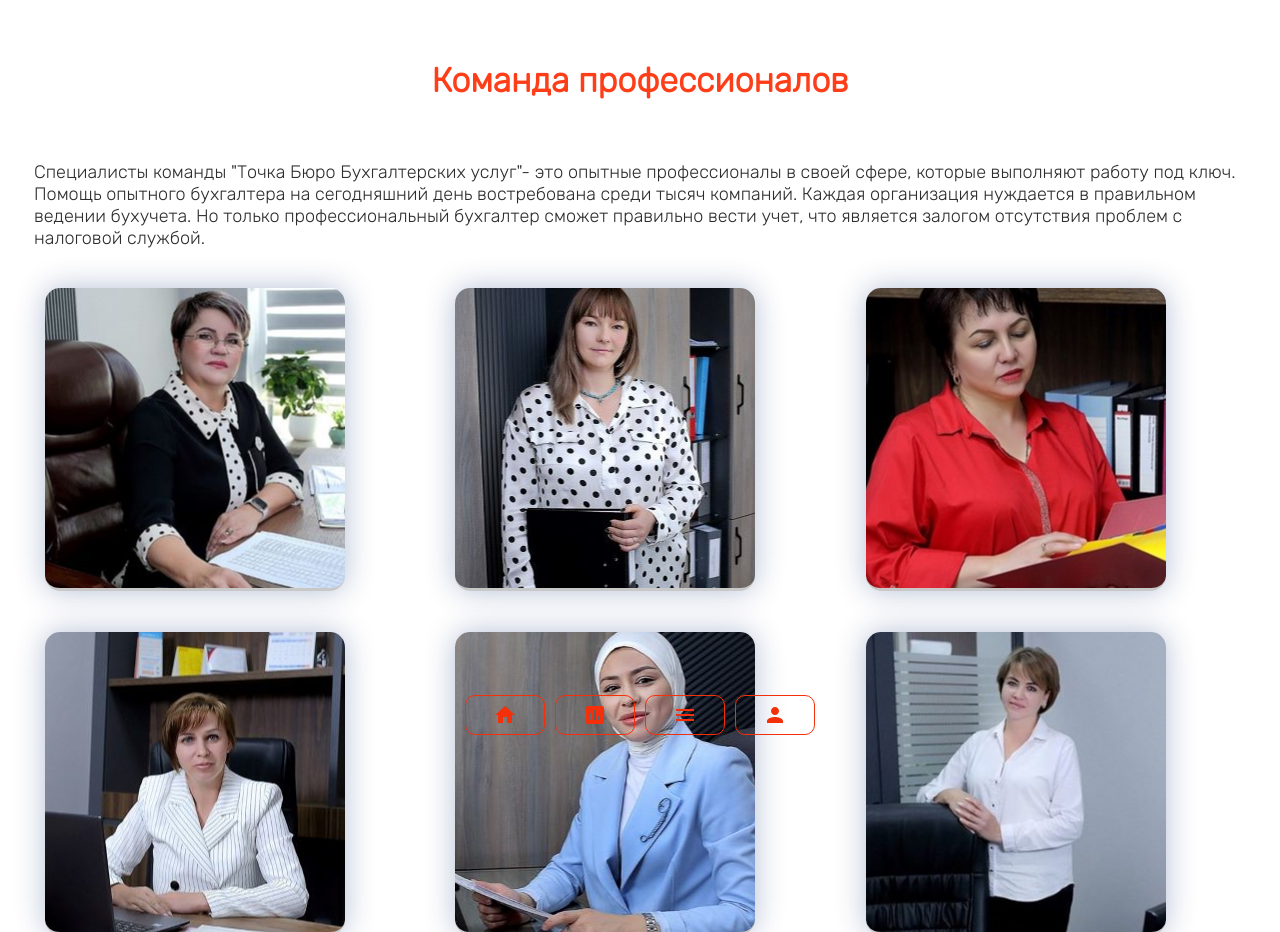
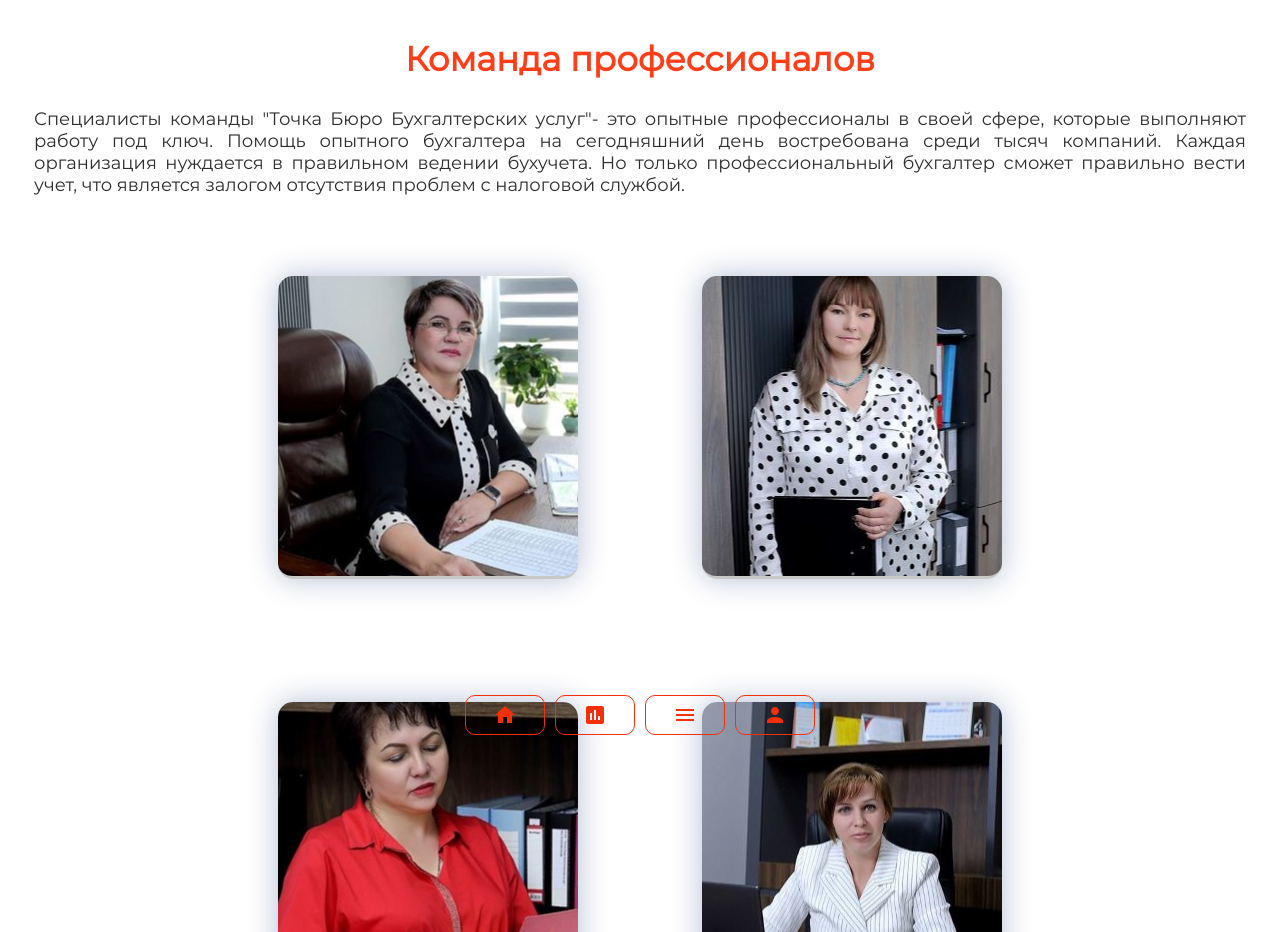
Before and after one commit to TaalaiDiushembekov/bbu, a React (Create React App) app in the folder frontend/: page /team in a window 1280 px wide. Shown: the part 60-992 px from the top of the page. Built offline with nearby package versions, Linux system fonts and the light colour scheme.

Commit message:
team page adaptiveness

```diff
--- a/frontend/src/screens/Team/Team.css
+++ b/frontend/src/screens/Team/Team.css
@@ -1,45 +1,29 @@
 .ExpertTeam{
     width: 100%;
     height: fit-content;
-    padding: 50px 0;
     z-index: 2;
     /*background: mintcream;*/
+}
 
-
-}
-.ExpertTeam h2{
-    font-family: 'Rubik', sans-serif;
-    color: #FE3E19;
-    font-size: 34px;
-    display: flex;
-    justify-content: center;
-    margin: 0 0 60px 0;
-}
 .ExpertTeam p{
-    font-family: 'Rubik', sans-serif;
     color: #2D2D2D;
     font-size: 18px;
+    text-align: justify;
 }
-.ExpertTeam-two{
-    display: grid;
-    grid-template-columns: repeat(2, 1fr);
-    grid-auto-rows: minmax(100px, auto);
-    margin-top: 60px;
+
+.ExpertTeam_box{
+    margin: 0 auto;
+    display: flex;
+    flex-wrap: wrap;
+    justify-content: center;
 }
-.ExpertTeam-box{
-    width: 80%;
-    margin: 0 auto;
-}
+
 .ExpertTeam-box h4, p{
     display: flex;
     justify-content: center;
     padding: 0 10px;
 }
-.ExpertTeam-two h4{
-    font-family: 'Rubik', sans-serif;
-    color: #2D2D2D;
-    font-size: 20px;
-}
+
 .ExpertTeam-icon{
     width: 200px;
     height: 200px;
@@ -49,41 +33,26 @@
     justify-content: center;
     display: flex;
 }
-.ExpertTeam-two{
-    display: grid;
-    grid-template-columns: repeat(1, 1fr);
-    grid-auto-rows: minmax(100px, auto);
-    margin-top: 80px;
-}
+
 .ExpertTeam-icon{
     width: 200px;
     text-align: center;
     margin: 0 auto;
 }
-.ExpertTeam-two h4{
-    display: flex;
-    justify-content: center;
-}
 
-.ExpertTeam_box{
-    display: grid;
-    grid-template-columns: repeat(3, 1fr);
-}
 .ExpertTeam_box h3{
-    font-family: 'Rubik', sans-serif;
     text-transform: uppercase;
     font-size: 16px;
     color: white;
 }
 
 .ExpertTeam_box h4{
-    font-family: 'Rubik', sans-serif;
     text-transform: uppercase;
     font-size: 14px;
     color: white;
 }
+
 .ExpertTeam_box p{
-    font-family: 'Rubik', sans-serif;
     text-transform: uppercase;
     font-size: 12px;
     color: white;
@@ -100,10 +69,8 @@
     border-bottom: 3px solid #C8C8C8;
     box-shadow: 0 0 30px rgb(1 41 112 / 30%);
     background-position: center;
+}
 
-
-
-}
 .four2{
     background: url("../../images/bbu_5200.jpg");
     width: 300px;
@@ -115,10 +82,8 @@
     border-bottom: 3px solid #C8C8C8;
     box-shadow: 0 0 30px rgb(1 41 112 / 30%);
     background-position: center;
+}
 
-
-
-}
 .four3{
     background: url("../../images/bbu-126.jpg");
     width: 300px;
@@ -130,10 +95,8 @@
     border-bottom: 3px solid #C8C8C8;
     box-shadow: 0 0 30px rgb(1 41 112 / 30%);
     background-position: center;
+}
 
-
-
-}
 .four4{
     background: url("../../images/bbu_5354.jpg");
     width: 300px;
@@ -145,10 +108,8 @@
     border-bottom: 3px solid #C8C8C8;
     box-shadow: 0 0 30px rgb(1 41 112 / 30%);
     background-position: center;
+}
 
-
-
-}
 .four5{
     background: url("../../images/bbu_5544.jpg");
     width: 300px;
@@ -160,10 +121,8 @@
     border-bottom: 3px solid #C8C8C8;
     box-shadow: 0 0 30px rgb(1 41 112 / 30%);
     background-position: center;
+}
 
-
-
-}
 .four6{
     background: url("../../images/bbu_5475.jpg");
     width: 300px;
@@ -175,10 +134,8 @@
     border-bottom: 3px solid #C8C8C8;
     box-shadow: 0 0 30px rgb(1 41 112 / 30%);
     background-position: center;
+}
 
-
-
-}
 .four7{
     background: url("../../images/bbu_5611.jpg");
     width: 300px;
@@ -190,10 +147,8 @@
     border-bottom: 3px solid #C8C8C8;
     box-shadow: 0 0 30px rgb(1 41 112 / 30%);
     background-position: center;
+}
 
-
-
-}
 .four8{
     /*background: url("../../images/bbu_5611.jpg");*/
     background: rgba(0, 0, 0, .5);
@@ -206,43 +161,38 @@
     border-bottom: 3px solid #C8C8C8;
     box-shadow: 0 0 30px rgb(1 41 112 / 30%);
     background-position: center;
+}
 
-
-
-}
 .four1{
     width: 300px;
     height: 300px;
     position: absolute;
-
     text-align: center;
-
     opacity: 0;
     transform: scale(5);
     transition: 0.5s;
 }
+
 .four2_1{
     width: 300px;
     height: 300px;
     position: absolute;
-
     text-align: center;
-
     opacity: 0;
     transform: scale(5);
     transition: 0.5s;
 }
+
 .four3_1{
     width: 300px;
     height: 300px;
     position: absolute;
-
     text-align: center;
-
     opacity: 0;
     transform: scale(5);
     transition: 0.5s;
 }
+
 .four4_1{
     width: 300px;
     height: 300px;
@@ -530,45 +480,26 @@
     .ExpertTeam{
         width: 100%;
         height: fit-content;
-        padding: 50px 0;
         z-index: 2;
         /*background: mintcream;*/
+    }
 
+    .ExpertTeam p{
+        color: #2D2D2D;
+        font-size: 16px;
+    }
 
-    }
-    .ExpertTeam h2{
-        font-family: 'Rubik', sans-serif;
-        color: #FE3E19;
-        font-size: 34px;
-        display: flex;
-        justify-content: center;
-        margin: 20px 0 60px 0;
-    }
-    .ExpertTeam p{
-        font-family: 'Rubik', sans-serif;
-        color: #2D2D2D;
-        font-size: 18px;
-    }
-    .ExpertTeam-two{
-        display: grid;
-        grid-template-columns: repeat(2, 1fr);
-        grid-auto-rows: minmax(100px, auto);
-        margin-top: 60px;
-    }
     .ExpertTeam-box{
         width: 80%;
         margin: 0 auto;
     }
+
     .ExpertTeam-box h4, p{
         display: flex;
         justify-content: center;
         padding: 0 10px;
     }
-    .ExpertTeam-two h4{
-        font-family: 'Rubik', sans-serif;
-        color: #2D2D2D;
-        font-size: 20px;
-    }
+
     .ExpertTeam-icon{
         width: 200px;
         height: 200px;
@@ -578,26 +509,17 @@
         justify-content: center;
         display: flex;
     }
-    .ExpertTeam-two{
-        display: grid;
-        grid-template-columns: repeat(1, 1fr);
-        grid-auto-rows: minmax(100px, auto);
-        margin-top: 80px;
-    }
+
     .ExpertTeam-icon{
         width: 200px;
         text-align: center;
         margin: 0 auto;
     }
-    .ExpertTeam-two h4{
-        display: flex;
-        justify-content: center;
-    }
+
     .ExpertTeam_box{
         display: block;
     }
     .ExpertTeam_box p{
-
         font-size: 12px;
         color: white;
     }
@@ -637,3 +559,9 @@
 
 }
 @media (min-width: 1200px) {}
+
+
+.team{
+    min-width: 150px;
+    max-width: 300px;
+}
--- a/frontend/src/screens/Team/Team.js
+++ b/frontend/src/screens/Team/Team.js
@@ -3,15 +3,14 @@ import './Team.css';
 
 const Team = () => {
     return (
-        <>
-            <div className="ExpertTeam" id="team">
+        <div className="ExpertTeam" id="team">
             <div className='container'>
                 <div>
-                    <h2>Команда профессионалов</h2>
+                    <h2 className='title'>Команда профессионалов</h2>
                     <p>Специалисты команды "Точка Бюро Бухгалтерских услуг"- это опытные профессионалы в своей сфере, которые выполняют работу под ключ. Помощь опытного бухгалтера на сегодняшний день востребована среди тысяч компаний. Каждая организация нуждается в правильном ведении бухучета. Но только профессиональный бухгалтер сможет правильно вести учет, что является залогом отсутствия проблем с налоговой службой.</p>
                 </div>
                 <div className="ExpertTeam_box">
-                    <div className="four">
+                    <div className="four team">
                         <div className="four1">
                             <h3>Насрединова Валентина Михайловна</h3>
                             <h4>Руководитель</h4>
@@ -21,7 +20,7 @@ const Team = () => {
                             {/*<button>Read more</button>*/}
                         </div>
                     </div>
-                    <div className="four2">
+                    <div className="four2 team">
                         <div className="four2_1">
                             <h3>Бабунова Н. С.</h3>
                             <h4>Бухгалтер</h4>
@@ -31,7 +30,7 @@ const Team = () => {
                             {/*<button>Read more</button>*/}
                         </div>
                     </div>
-                    <div className="four3">
+                    <div className="four3 team">
                         <div className="four3_1">
                             <h3>Абдирашитова Эльмира Каримовна</h3>
                             <h4>главный бухгалтер</h4>
@@ -41,7 +40,7 @@ const Team = () => {
                             {/*<button>Read more</button>*/}
                         </div>
                     </div>
-                    <div className="four4">
+                    <div className="four4 team">
                         <div className="four4_1">
                             <h3>Войцеховская Евгения Юрьевна</h3>
                             <h4>Юрист</h4>
@@ -51,7 +50,7 @@ const Team = () => {
                             {/*<button>Read more</button>*/}
                         </div>
                     </div>
-                    <div className="four5">
+                    <div className="four5 team">
                         <div className="four5_1">
                             <h3>Мадалинова Л. Ф.</h3>
                             <h4>бухгалтер</h4>
@@ -61,7 +60,7 @@ const Team = () => {
                             {/*<button>Read more</button>*/}
                         </div>
                     </div>
-                    <div className="four6">
+                    <div className="four6 team">
                         <div className="four6_1">
                             <h3>Газаева О.М</h3>
                             <h4>бухгалтер</h4>
@@ -71,7 +70,7 @@ const Team = () => {
                             {/*<button>Read more</button>*/}
                         </div>
                     </div>
-                    <div className="four7">
+                    <div className="four7 team">
                         <div className="four7_1">
                             <h3>Болоцких Е.С.</h3>
                             <h4>бухгалтер</h4>
@@ -81,7 +80,7 @@ const Team = () => {
                             {/*<button>Read more</button>*/}
                         </div>
                     </div>
-                    <div className="four8">
+                    <div className="four8 team">
                         <div className="four8_1">
                             <h3>Исакова Е.Ю</h3>
                             <h4>бухгалтер</h4>
@@ -89,9 +88,8 @@ const Team = () => {
                    </div>
                     </div>
                 </div>
-           </div>
+            </div>
         </div>
-        </>
     );
 };
 
```
